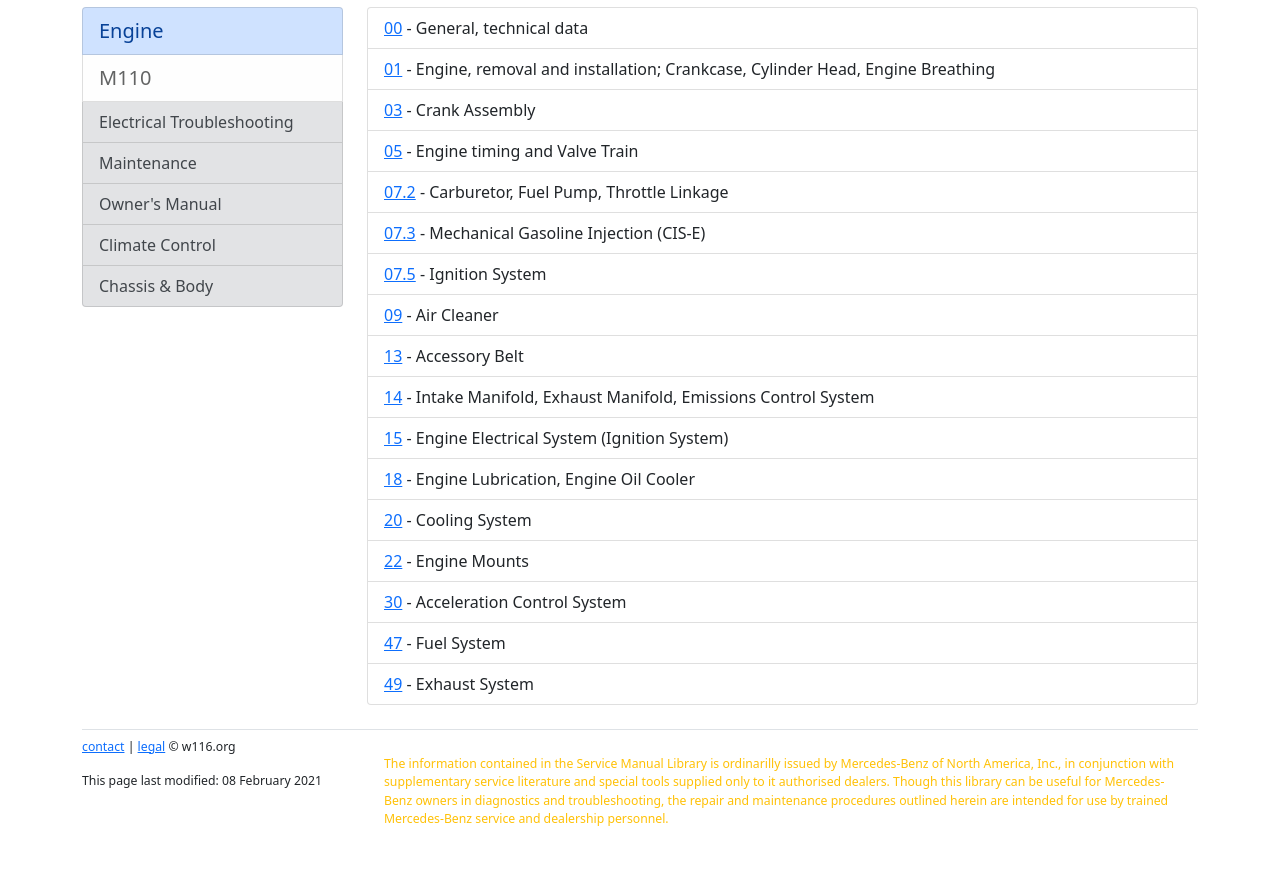
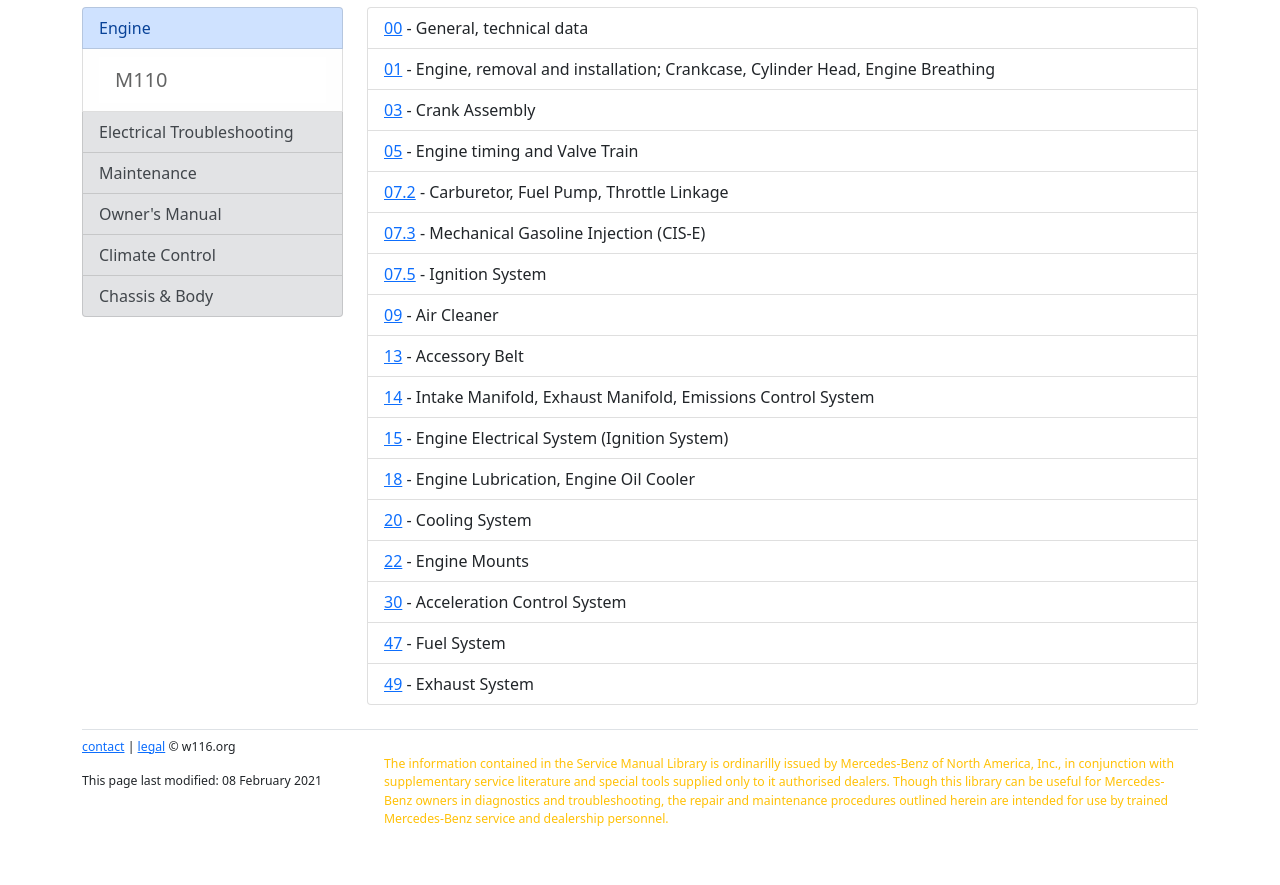
Before and after one commit to W116org/handbook, a Jekyll site: the page built from Engine/110.html, in a window 1280 px wide. Shown: the part 217-1102 px from the top of the page. Built offline with Jekyll 4.4.1, drawn with Linux system fonts in a browser that asks for light colours; comment, search, counter and statistics services are not loaded.

Commit message:
Update 110.html

```diff
--- a/Engine/110.html
+++ b/Engine/110.html
@@ -9,8 +9,10 @@ lead: "1972-1980: 280S 280SE 300SD 450SE 450SEL"
 <div class="row">
   <div class="col-xs-12 col-md-3">
     <div class="list-group">
-      <a href="/Engine/" class="list-group-item list-group-item-primary lead list-group-item-action">Engine</a>
-      <div class="list-group-item list-group-item-light lead">M110</div>
+      <a href="/Engine/" class="list-group-item list-group-item-primary list-group-item-action">Engine</a>
+      <div class="list-group-item list-group-item-light list-group list-group-flush">
+        <div class="list-group-item lead">M110</div>
+      </div>
       <a href="/ETM/" class="list-group-item list-group-item-secondary list-group-item-action">Electrical Troubleshooting</a>
       <a href="/Maintenance/" class="list-group-item list-group-item-secondary list-group-item-action">Maintenance</a>
       <a href="/OM/" class="list-group-item list-group-item-secondary list-group-item-action">Owner's Manual</a>
```
